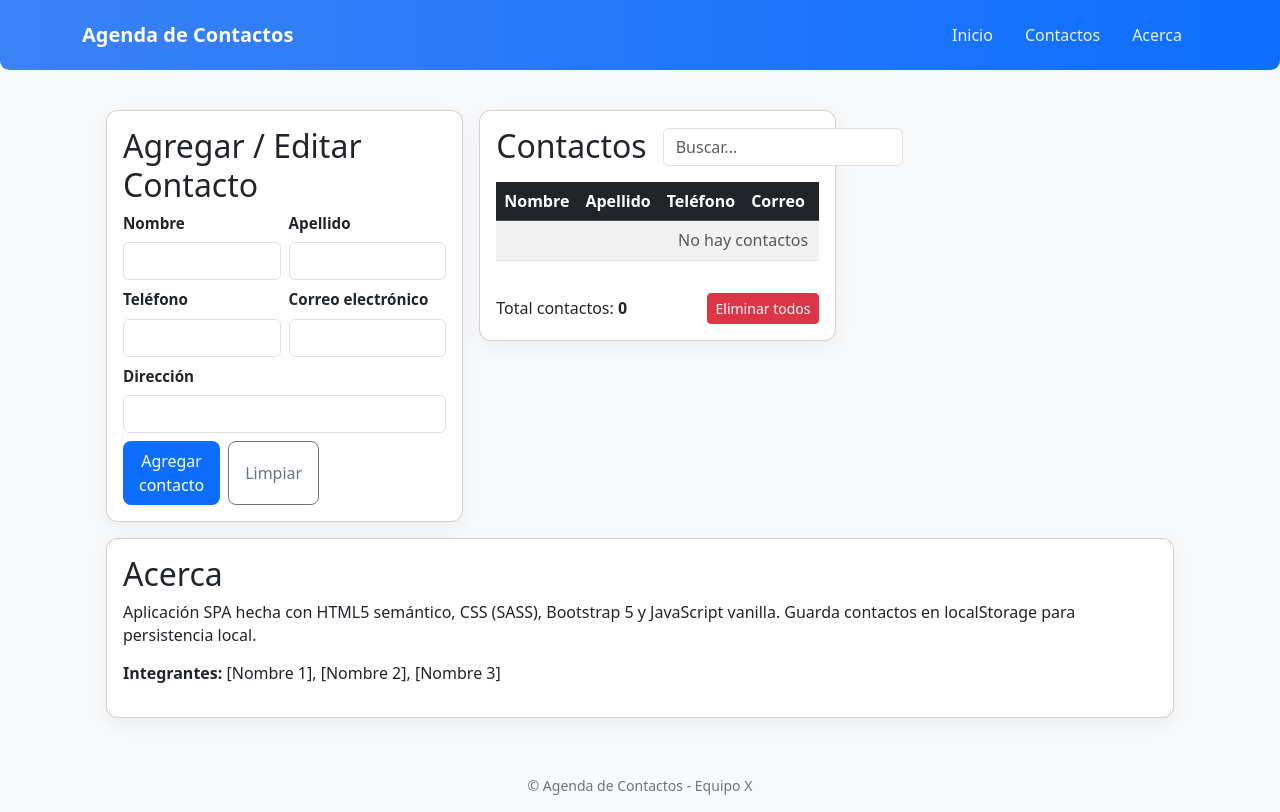
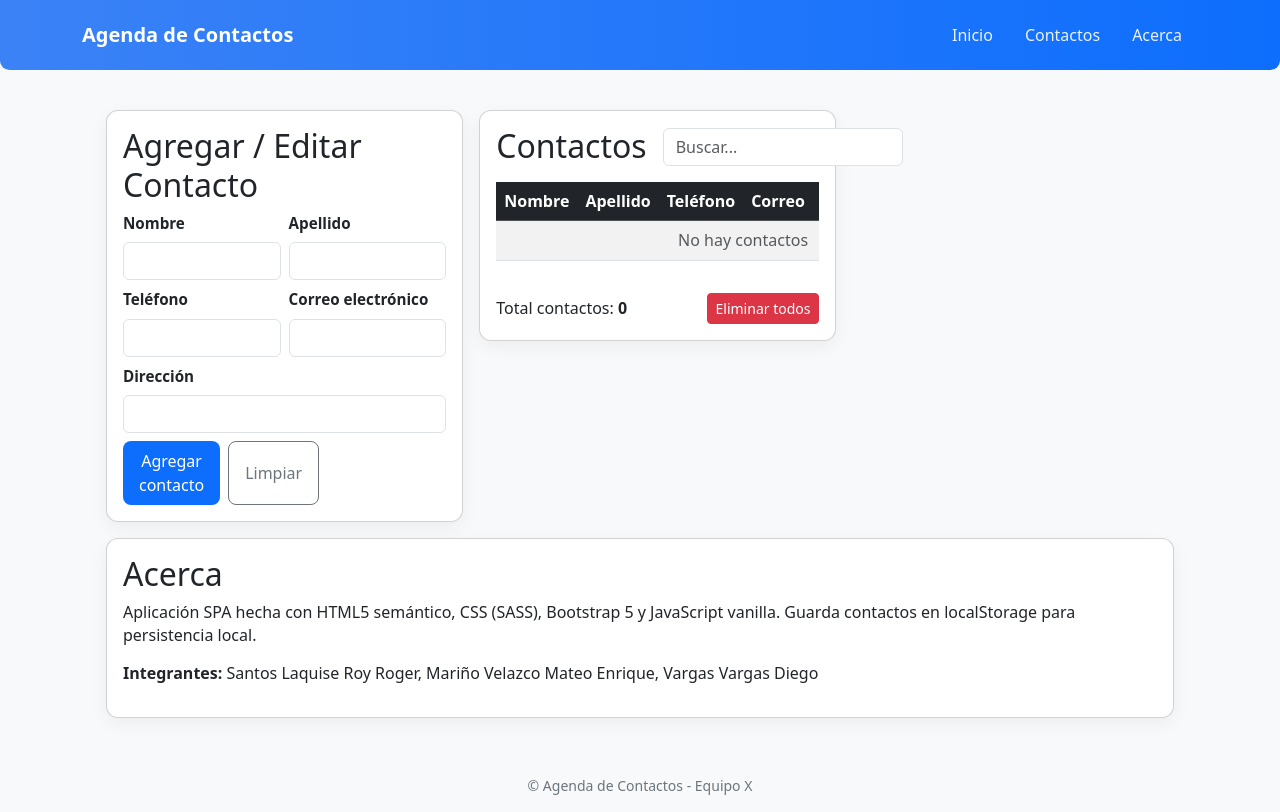
Before and after one commit to DiegoVargasUCSM/Agenda-de-Contacto-Iterativa, a plain HTML site: page index.html in a window 1280 px wide. Drawn offline with nearby package versions, Linux system fonts and the light colour scheme.

Commit message:
Modificamos el index para que muestre el nombre de los integrantes en la pagina principal

```diff
--- a/index.html
+++ b/index.html
@@ -100,7 +100,7 @@
     <section id="about" class="card about-card p-3">
       <h2>Acerca</h2>
       <p>Aplicación SPA hecha con HTML5 semántico, CSS (SASS), Bootstrap 5 y JavaScript vanilla. Guarda contactos en localStorage para persistencia local.</p>
-      <p><strong>Integrantes:</strong> [Nombre 1], [Nombre 2], [Nombre 3]</p>
+      <p><strong>Integrantes:</strong> Santos Laquise Roy Roger, Mariño Velazco Mateo Enrique, Vargas Vargas Diego</p>
     </section>
   </main>
 
```
